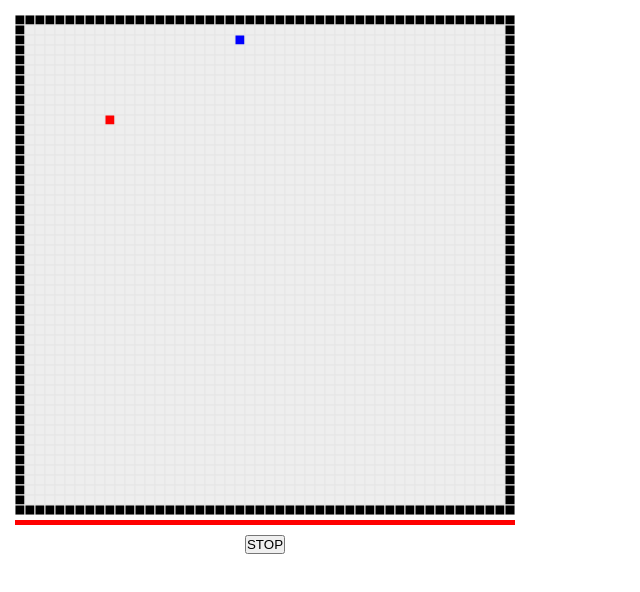
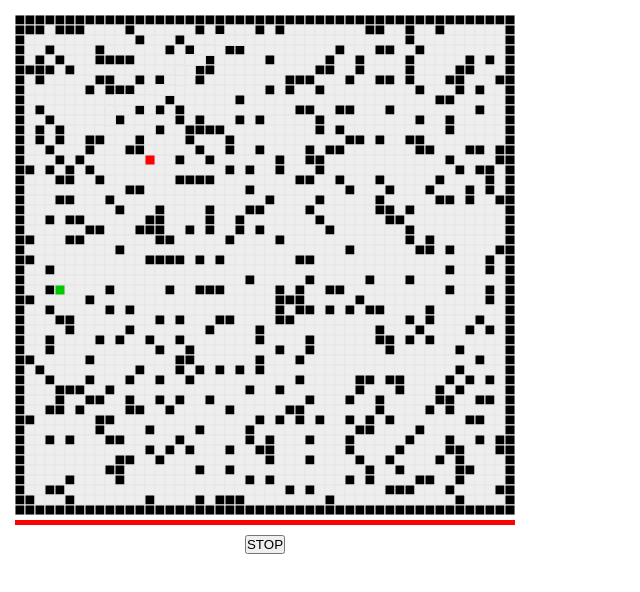
Before and after one commit to joshuahysong/CanvasTest, a plain HTML site: page index.html in a window 1280 px wide. Both pictures are taken after a click on the button "GO". Shown: the whole page, without its empty margins (0-640 px from the left). Drawn offline with Linux system fonts and the light colour scheme.

Commit message:
Implemented AStart pathfinding

```diff
--- a/index.html
+++ b/index.html
@@ -4,7 +4,6 @@
     <meta charset="utf-8" />
     <title>Canvas Pixel Test</title>
 	<link rel="stylesheet" href="style.css" />
-    <script src="scripts.js"></script>
 </head>
 <body onload="setupCanvasTest()">
     <div id="uiContainer">
@@ -23,5 +22,7 @@
         </div>
     </div>
 
+    <script src="main.js"></script>
+    <script src="pathfinding.js"></script>
 </body>
 </html>
--- a/scripts.js
+++ b/main.js
@@ -5,8 +5,8 @@ let statCanvasCTX;
 let canvasTilesX;
 let canvasTilesY;
 let pawn;
-let goal;
-let tiles = [];
+let food;
+let world = []; // Array of tiles in the world
 let manualControl = false;
 let isLooping = false;
 
@@ -21,7 +21,7 @@ const tileTypes = {
 const tileData = [
     {color: "rgba(238, 238, 238, 1)"}, // EMPTY
     {color: "rgba(255, 0, 0, 1)"}, // PAWN
-    {color: "rgba(0, 0, 255, 1)"}, // FOOD
+    {color: "rgba(0, 200, 0, 1)"}, // FOOD
     {color: "rgba(0, 0, 0, 1)"}, // WALL
 ]
 
@@ -37,8 +37,8 @@ function setupCanvasTest() {
     // Create pawn
     pawn = new Pawn(null, null);
 
-    spawnFood();
-    drawScene();
+    //spawnFood();
+    //drawScene();
 }
 
 function generateTerrain() {
@@ -48,12 +48,18 @@ function generateTerrain() {
 
     // For now the world is blank so just populate the tiles object by amount
     for (let x = 0; x < canvasTilesX; x++) {
-        tiles[x] = []
+        world[x] = []
 
         for (var y = 0; y < canvasTilesY; y++) {
 
             let type = tileTypes.EMPTY;
             let walkable = true;
+
+            // random wall spots
+            if (Math.random() > 0.80) {
+                type = tileTypes.WALL;
+                walkable = false;
+            }
 
             // walled border
             if (x == 0 || x == canvasTilesX - 1 ||
@@ -62,10 +68,12 @@ function generateTerrain() {
                 walkable = false;
             }
 
-            tiles[x][y] = {
+            world[x][y] = {
                 type: type,
                 walkable: walkable
             };
+
+            drawTile(x, y);
         }
     }
 }
@@ -73,7 +81,7 @@ function generateTerrain() {
 function Pawn(x, y) {
     this.x = x;
     this.y = y;
-    this.moveSpeed = 10; // ticks per 1 tile.
+    this.moveSpeed = 20; // ticks per 1 tile.
     this.moveTicks = 0;
     this.food = 10; // in seconds
     this.maxFood = 10; // in seconds
@@ -85,7 +93,8 @@ function Pawn(x, y) {
     let isHunting = false;
 
     getSpawnPoint();
-    tiles[this.x][this.y].type = tileTypes.PAWN;
+    world[this.x][this.y].type = tileTypes.PAWN;
+    drawTile(this.x, this.y);
 
     // N = 1.5, E = 0, S = .5, W = 1
     this.setDirection = function(direction)
@@ -106,116 +115,36 @@ function Pawn(x, y) {
         // Eventually some super awesome magic stuff
         // here to make the pawn seem not unlike an idiot.
         hunt();
-
-        // this.waitTicks++;
-
-        // if (this.waitTicks >= this.actionSpeed) {
-        //
-        //     this.waitTicks = 0;
-        //     this.food--; // Reduce hunger by 1 each action.
-        //     if (this.food < 0) this.food = 0;
-        //     let foodX = Math.round((
-        //         (this.food / this.maxFood) *
-        //         statCanvas.width));
-        //
-        //     statCanvasCTX.clearRect(0, 0,
-        //         statCanvas.width, statCanvas.height);
-        //     statCanvasCTX.beginPath();
-        //     statCanvasCTX.rect(0, 0, foodX, 5);
-        //     statCanvasCTX.fillStyle = "rgba(0, 255, 0, 1)";
-        //     statCanvasCTX.fill();
-        //     statCanvasCTX.closePath();
-        // }
-    }
-
-    this.move = function()
-    {
-        // calculate the next tile along the angle
-        var theta = this.direction * Math.PI;
-
-        // MATHMAGICAL!
-        dx = Math.cos(theta) * tileSize;
-        dy = Math.sin(theta) * tileSize;
-
-        if (collisionDetection()) {
-            console.log('collided')
-            this.direction = getRandomDirection();
-
-        } else {
-
-            this.x += (dx * this.moveSpeed);
-            this.y += (dy * this.moveSpeed);
-        }
-
-        draw();
     }
 
     function hunt() {
 
-        // get new hunting path if needed
         if (that.huntPath.length == 0) {
+            spawnFood();
+            that.huntPath = findPath(world, pawn.x, pawn.y, food.x, food.y)
+        }
+
+        that.moveTicks++;
+        if (that.moveTicks >= that.moveSpeed) {
+            that.moveTicks = 0;
+
+            // Replace previous tile with empty and redraw
+            world[that.x][that.y].type = tileTypes.EMPTY;
+            drawTile(that.x, that.y);
+
+            // grab new coordinates from huntPath, set pawn and redraw.
+            let newCoords = that.huntPath.splice(0,1);
+            that.x = newCoords[0][0];
+            that.y = newCoords[0][1];
+            world[that.x][that.y].type = tileTypes.PAWN;
+            drawTile(that.x, that.y);
 
         }
-
-        // move along this path
-
-
-        isHunting = true;
-
-        that.moveTicks++;
-
-        if (isGoalSeen()) {
-
-            // We see the goal!
-            // Head straight towards it using the power of MATH
-            var tx = goal.x - that.x,
-                ty = goal.y - that.y,
-                dist = Math.sqrt(tx*tx+ty*ty),
-                rad = Math.atan2(ty,tx);
-
-            // if we are mathematically within 1 of the goal then
-            // jump to it, otherwise it's often missed.
-            if (dist < 1) {
-                dx = 0;
-                dy = 0;
-
-                that.x = goal.x;
-                that.y = goal.y;
-                eat();
-            }
-
-            // change pawns view to match his movement direction
-            that.direction = rad/Math.PI;
-
-        } else {
-
-
-
-            that.huntTime++;
-            // Get a random direction to search every X Ticks
-            if (that.huntTime >= 50) {
-                that.huntTime = 0;
-                that.direction = getRandomDirection();
-            }
-        }
-
-        that.move();
-    }
-
-    function getHuntingPath() {
-
-
-    }
-
-    function eat() {
-        that.food = that.maxFood;
-        spawnGoal();
     }
 }
 
 function drawTile(x, y) {
-
-    fieldCanvasCTX.fillStyle = tileData[tiles[x][y].type].color;
+    fieldCanvasCTX.fillStyle = tileData[world[x][y].type].color;
     fieldCanvasCTX.fillRect(x * tileSize, y * tileSize, tileSize, tileSize);
     fieldCanvasCTX.strokeStyle = borderColor;
     fieldCanvasCTX.strokeRect(x * tileSize, y * tileSize, tileSize, tileSize);
@@ -240,7 +169,7 @@ function updatePawns() {
 }
 
 function doLoop() {
-    drawScene();
+    pawn.think();
 }
 
 function spawnFood() {
@@ -249,17 +178,21 @@ function spawnFood() {
 
     if (randCoords.x == pawn.x ||
         randCoords.y == pawn.y) {
-        // Don't spawn the goal on our pawn. Try Again
+        // Don't spawn the food on our pawn. Try Again
         spawnFood();
     } else {
 
-        tiles[randCoords.x][randCoords.y].type = tileTypes.FOOD;
+        world[randCoords.x][randCoords.y].type = tileTypes.FOOD;
+        food = {x: randCoords.x, y: randCoords.y};
+
+        // draw food at these coords
+        drawTile(randCoords.x, randCoords.y);
     }
 }
 
 function isPointWalkable(x,y) {
-    if (tiles[x][y]) {
-        return tiles[x][y].walkable
+    if (world[x][y]) {
+        return world[x][y].walkable
     }
 
     return false;
--- /dev/null
+++ b/pathfinding.js
@@ -0,0 +1,181 @@
+/**
+ * @param {Array[][]} world 2d array of tile data
+ * @param {Number} startX starting X coordinate of path
+ * @param {Number} startY starting Y coordinate of path
+ * @param {Number} endX ending X coordinate of path
+ * @param {Number} endY ending Y coordinate of path
+ */
+function findPath(world, startX, startY, endX, endY)
+{
+	// shortcuts for speed
+    let	abs = Math.abs;
+	let	max = Math.max;
+	let	pow = Math.pow;
+	let	sqrt = Math.sqrt;
+
+	let worldWidth = world[0].length;
+	let worldHeight = world.length;
+	let worldSize =	worldWidth * worldHeight;
+
+	function distance(point, goal)
+	{	// diagonals are considered a little farther than cardinal directions
+		// diagonal movement using Euclide (AC = sqrt(AB^2 + BC^2))
+		// where AB = x2 - x1 and BC = y2 - y1 and AC will be [x3, y3]
+		return sqrt(pow(point.x - goal.x, 2) + pow(point.y - goal.y, 2));
+	}
+
+    function neighbors(x, y)
+	{
+		let	north = y - 1;
+    	let	south = y + 1;
+    	let	east = x + 1;
+    	let	west = x - 1;
+    	let	coordNorth = north > -1 && isPointWalkable(x, north);
+    	let	coordSouth = south < worldHeight && isPointWalkable(x, south);
+    	let	coordEast = east < worldWidth && isPointWalkable(east, y);
+    	let	coordWest = west > -1 && isPointWalkable(west, y);
+    	let	result = [];
+
+		if(coordNorth)
+            result.push({x: x, y: north});
+		if(coordSouth)
+    		result.push({x: x, y: south});
+		if(coordEast)
+    		result.push({x: east, y: y});
+		if(coordWest)
+    		result.push({x: west, y: y});
+
+		diagonalNeighbors(
+            coordNorth,
+            coordSouth,
+            coordEast,
+            coordWest,
+            north,
+            south,
+            east,
+            west,
+            result);
+
+		return result;
+	}
+
+	// returns every available North East, South East,
+	// South West or North West cell - no squeezing through
+	// "cracks" between two diagonals
+	function diagonalNeighbors(
+        coordNorth, coordSouth, coordEast, coordWest,
+        north, south, east, west, result)
+	{
+		if(coordNorth)
+		{
+			if(coordEast && isPointWalkable(east, north))
+                result.push({x: east, y: north});
+			if(coordWest && isPointWalkable(west, north))
+                result.push({x: west, y: north});
+		}
+		if(coordSouth)
+		{
+			if(coordEast && isPointWalkable(east, south))
+		        result.push({x: east, y: south});
+			if(coordWest && isPointWalkable(west, south))
+                result.push({x: west, y: south});
+		}
+	}
+
+	// Used in the calculatePath function to store route costs, etc.
+	function node(parent, point)
+	{
+		let newNode = {
+			parent: parent,
+			value: point.x + (point.y * worldWidth), // calc array index
+			x: point.x,
+			y: point.y,
+			f: 0, // heuristic cost
+			g: 0 // distance cost
+		};
+
+		return newNode;
+	}
+
+	// Path function, executes AStar algorithm operations
+	function calculatePath()
+	{
+		// create Nodes from the Start and End x,y coordinates
+		let	pathStart = node(null, {x: startX, y: startY});
+		let pathEnd = node(null, {x: endX, y: endY});
+		let aStar = new Array(worldSize); // init array to specific size
+		let openNodes = [pathStart];
+		let closedNodes = [];
+		let result = [];
+		let coordNeighbors;
+		let currentNode;
+		let path;
+		let length;
+        let max;
+        let min;
+        let i;
+        let j;
+
+		// iterate through the open list until none are left
+		while(length = openNodes.length)
+		{
+			max = worldSize;
+			min = -1;
+			for(i = 0; i < length; i++)
+			{
+				if(openNodes[i].f < max)
+				{
+					max = openNodes[i].f;
+					min = i;
+				}
+			}
+
+			// grab the next node and remove it from Open array
+			currentNode = openNodes.splice(min, 1)[0];
+
+			// is it the destination node?
+			if(currentNode.value === pathEnd.value)
+			{
+				path = closedNodes[closedNodes.push(currentNode) - 1];
+				do
+				{
+					result.push([path.x, path.y]);
+				}
+				while (path = path.parent);
+
+				// clear arrays
+				aStar = [];
+                closedNodes = [];
+                openNodes = [];
+
+				// flip array
+				result.reverse();
+			}
+			else // not the destination
+			{
+				// find which nearby nodes are walkable
+				coordNeighbors = neighbors(currentNode.x, currentNode.y);
+
+				// test each one that hasn't been tried already
+				for(i = 0, j = coordNeighbors.length; i < j; i++)
+				{
+					path = node(currentNode, coordNeighbors[i]);
+					if (!aStar[path.value])
+					{
+						path.g = currentNode.g +
+                            distance(coordNeighbors[i], currentNode);
+						path.f = path.g +
+                            distance(coordNeighbors[i], pathEnd);
+						openNodes.push(path);
+						aStar[path.value] = true;
+					}
+				}
+
+				closedNodes.push(currentNode);
+			}
+		}
+		return result;
+	}
+
+	return calculatePath();
+}
```
